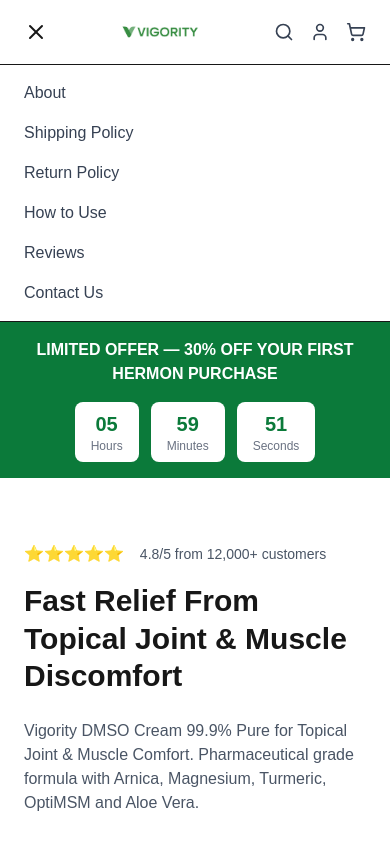
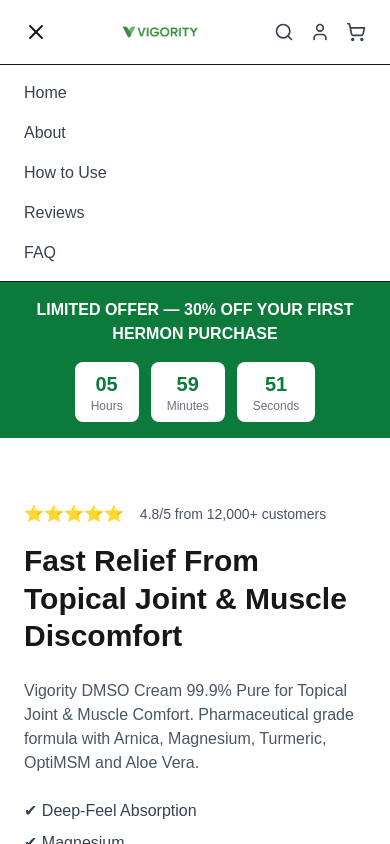
Before and after one commit to Chronodisrupt/LandingPage, a Next.js app: page / in a window 390 px wide. Both pictures are taken after a click on the button 36 px from the left and 32 px from the top of the page. Shown: the top 844 px of the page. Built offline with nearby package versions, Linux system fonts and the light colour scheme.

Commit message:
added a little tweek

```diff
--- a/components/Header.tsx
+++ b/components/Header.tsx
@@ -65,12 +65,11 @@
       {menuOpen && (
         <div className="md:hidden border-t bg-white/30 backdrop-blur-md">
           <nav className="flex flex-col px-6 py-4 gap-4 text-gray-700 font-medium">
+            <a onClick={() => handleScrollTo("hero-section")} className="hover:text-black cursor-pointer">Home</a>
             <a onClick={() => handleScrollTo("testimonial-carousel")} className="hover:text-black cursor-pointer">About</a>
-            <a onClick={() => handleScrollTo("shipping-policy")} className="hover:text-black cursor-pointer">Shipping Policy</a>
-            <a onClick={() => handleScrollTo("return-policy")} className="hover:text-black cursor-pointer">Return Policy</a>
             <a onClick={() => handleScrollTo("how-to-use")} className="hover:text-black cursor-pointer">How to Use</a>
             <a onClick={() => handleScrollTo("reviews")} className="hover:text-black cursor-pointer">Reviews</a>
-            <a onClick={() => handleScrollTo("contact-us")} className="hover:text-black cursor-pointer">Contact Us</a>
+            <a onClick={() => handleScrollTo("faq")} className="hover:text-black cursor-pointer">FAQ</a>
           </nav>
         </div>
       )}
```
